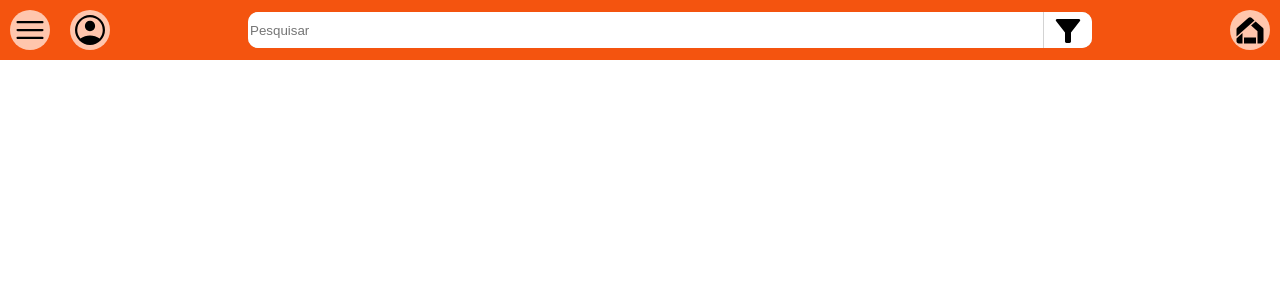
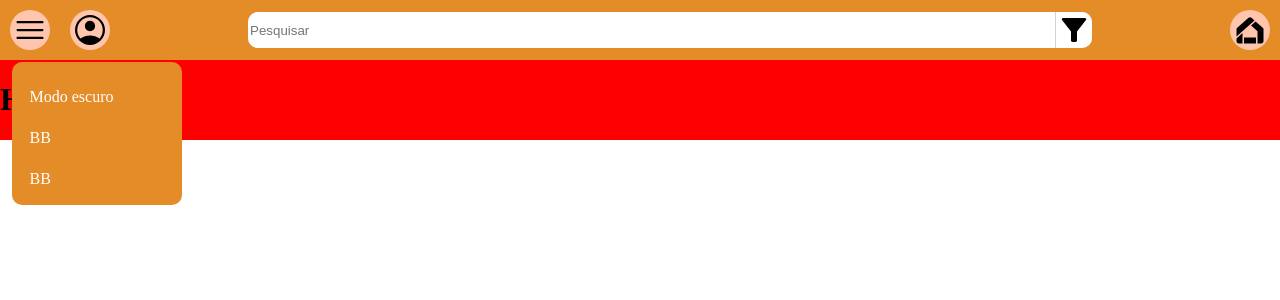
Before and after one commit to BluF0x/TCC, a React (Vite) app: page / in a window 1280 px wide. Both pictures are taken after a click on the link 30 px from the left and 42 px from the top of the page. Shown: the top 300 px of the page. Built offline with nearby package versions, Linux system fonts and the light colour scheme.

Commit message:
lógica da barra superior pronta

```diff
--- a/src/App.jsx
+++ b/src/App.jsx
@@ -14,6 +14,7 @@ function App() {
       <div>
         <BarraSuperior />
       </div>
+      <h1>Hello World</h1>
     </div>
   )
 }
--- a/src/componentes/barra-superior.jsx
+++ b/src/componentes/barra-superior.jsx
@@ -1,10 +1,11 @@
-import {React, useState} from 'react'
-import './componentes.css'
-import '../index.css'
+import {React, useState, createRef} from 'react'
 import filter_fill from '../assets/filter_fill.svg'
 import menu_icon from '../assets/menu_icon.svg'
 import conta_icon from '../assets/conta_icon.svg'
 import logo from '../assets/logo.svg'
+import nightMode from '../assets/night_mode.svg'
+import './componentes.css'
+import '../index.css'
 
 /*
  * Barra superior do site
@@ -17,8 +18,13 @@ function BarraSuperior() {
 
 
             <ItemNav icon={menu_icon} alt="test" link="#">
+                    <ItemDropNav href={"#"} icone={nightMode}>
+                        Modo escuro
+                    </ItemDropNav>
+                    <ItemDropNav href={"#"} icone={"🏴‍☠️"}> BB  </ItemDropNav>
+                    <ItemDropNav href={"#"} icone={"🏴‍☠️"}> BB  </ItemDropNav>
             </ItemNav>
-            <ItemNav icon={conta_icon} alt="test" link="#" />
+            <ItemNav icon={conta_icon} alt="test" link="./test.html" />
 
             <BarraDePesquisa></BarraDePesquisa>
 
@@ -28,47 +34,73 @@ function BarraSuperior() {
     )
 }
 
+ItemNav.defaultProps ={
+    class: "menu-nav"
+}
+
 function ItemNav(props) {
     const [itemAberto, setNav] = useState(false)
 
+
+    function DropNav(props) {
+        return (
+            <div className='drop-nav' ref={referencia} >
+                {props.children}
+            </div>
+        )
+    }
+    let referencia = createRef()
+
+    function handleClickOutside(e) {
+        if (referencia.current && !referencia.current.contains(e.target)) {
+            setNav(!itemAberto)
+        }
+    }
+
+    document.addEventListener("mousedown", handleClickOutside);
+
     return (
-        <div className='menu-nav'>
+        <div className={props.class}>
             <ul>
-                <a href={props.link} onClick={() => {setNav(!itemAberto)}}>
+                <a href={props.link} onClick={() => {setNav(!itemAberto)}} >
                     <img src={props.icon} alt={props.alt}  className="icon"></img>
                 </a>
-
-                {itemAberto && props.children}
+                    {/* Se o componente tem elementos filhos e itemAberto é verdadiero,
+                        ele adiciona DropNav e passa os elementos filho */}
+                    {itemAberto && props.children && <DropNav> {props.children} </DropNav>}
             </ul>
         </div>
 
     )
 }
+function ItemDropNav(props) {return (
+        <a href={props.href} className='item-drop-nav'>
+            {props.icon}
+            {props.children}
+        </a>
 
-function DropNav() {
-    function ItemDropNav() {
-        return (
-            <a href='#' className='item-drop-nav'>
-                {props.children}
-            </a>
-
-        )
-    }
-
-    return (
-        <div className='drop-nav'>
-            <ItemDropNav>   </ItemDropNav>
-        </div>
     )
 }
+
+
 
 function BarraDePesquisa() {
     return (
         <div class="items-barra-superior" id="barra-pesquisa">
             <input type="text" placeholder="Pesquisar" id="pesquisar"></input>
-            <button id="btn-filtrar" >
+            {/* <button id="btn-filtrar" >
                 <img src={filter_fill} className="icon" alt="filtrar"></img>
-            </button>
+            </button> */}
+            <ItemNav class={'btn-filtrar'} icon={filter_fill} link="#">
+                    <ItemDropNav>
+                    </ItemDropNav>
+                    <ItemDropNav>
+
+                    </ItemDropNav>
+                    <ItemDropNav>
+
+                    </ItemDropNav>
+            </ItemNav>
         </div>
     )
 }
--- a/src/componentes/componentes.css
+++ b/src/componentes/componentes.css
@@ -29,14 +29,14 @@
     border: none;
 }
 
-#btn-filtrar {
+.btn-filtrar {
     background-color: white;
     border: none;
     border-radius: 0px 10px 10px 0px;
     transition: 200ms;
 }
 
-#btn-filtrar:hover {
+.btn-filtrar:hover {
     background-color: lightgrey;
     transition: 100ms;
 }
@@ -50,9 +50,34 @@
     justify-content: center;
     margin: 10px;
     padding: 2px;
-    transition: filter 300ms;
+    transition: background-color 300ms;
 }
 
 .menu-nav:hover {
-    filter: brightness(1.2);
+    background-color: rgb(190, 130, 94);
 }
+
+.drop-nav {
+    position: absolute;
+    display: flex;
+    align-items: left;
+    justify-content: center;
+    flex-direction: column;
+    background-color: var(--cor-primaria);
+    transform: translateY(10px);
+    width: 150px;
+    border-radius: 10px;
+    padding: 10px;
+}
+
+.item-drop-nav {
+    padding: 5%;
+    margin-top: 8px;
+    border-radius: 10px;
+    color: white;
+    transition: background-color, 300ms;
+}
+
+.item-drop-nav:hover {
+    background-color: var(--cor-secundaria);
+}
--- a/src/index.css
+++ b/src/index.css
@@ -1,6 +1,6 @@
 :root {
     --altura-barra-superior: 60px;
-    --cor-primaria: #F4540F;
+    --cor-primaria: #e48c28;
     --cor-secundaria: #FFC6AD;
 }
 
```
Also changed, not shown: src/componentes/test.html (added, +12 -0 lines), src/assets/night_mode.svg (added).
